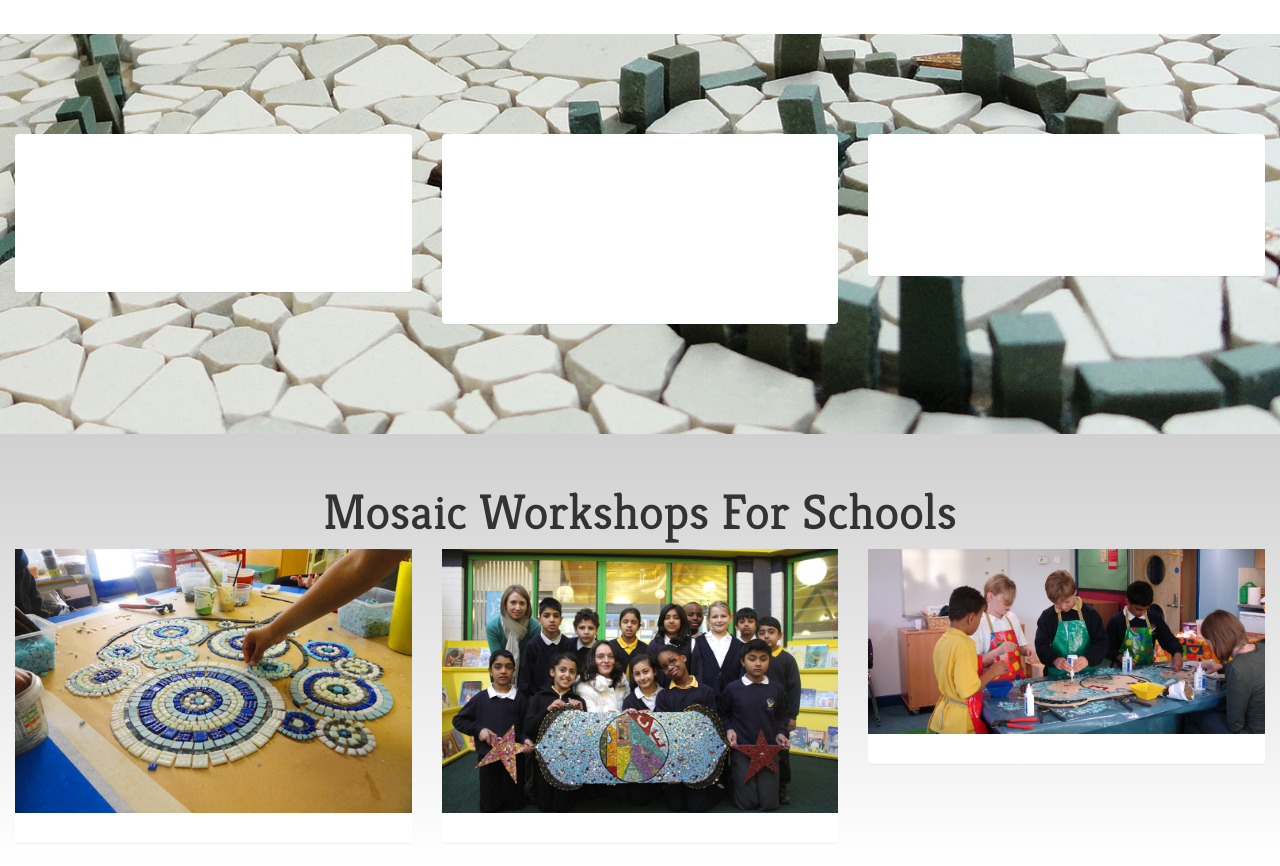
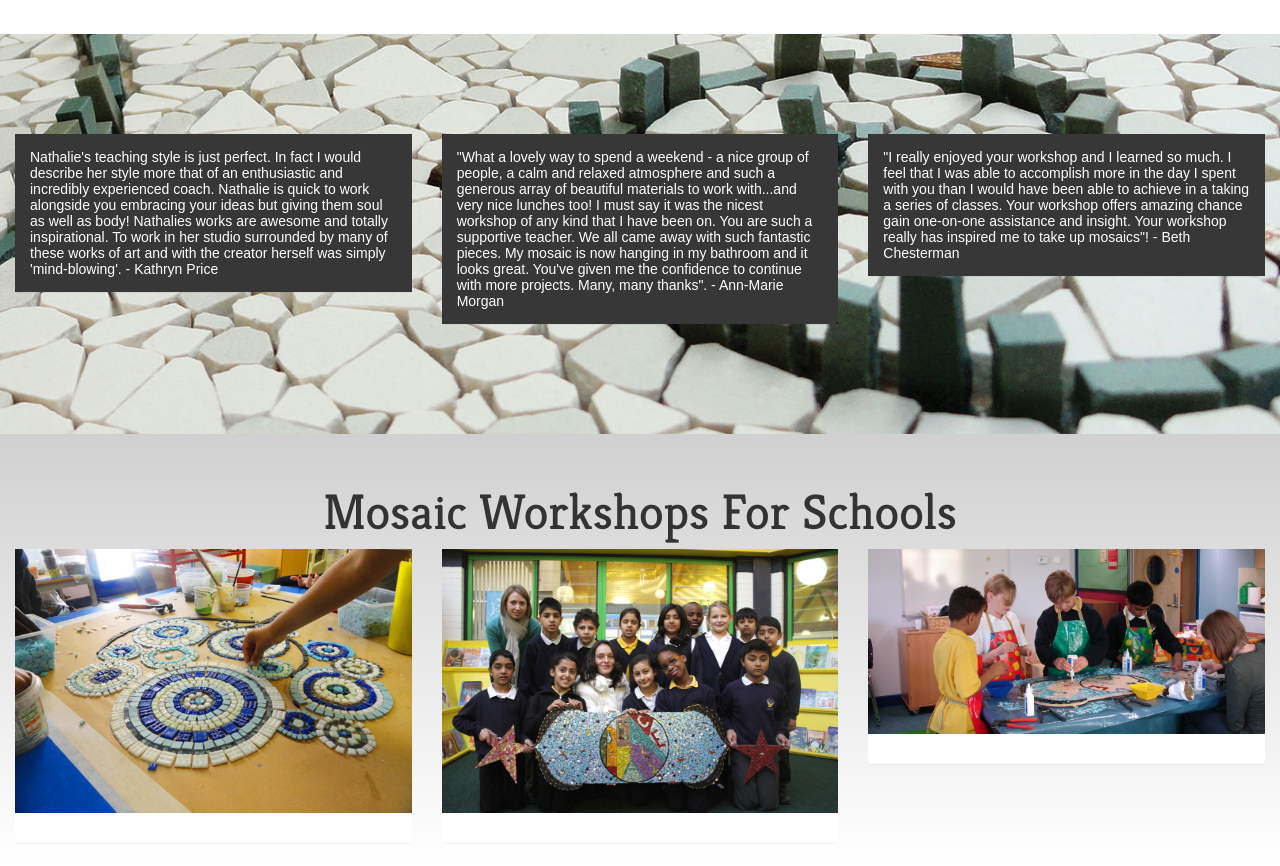
Before and after one commit to ArupSen/mosaic-worlds, a plain HTML site: page index.html in a window 1280 px wide. Shown: the part 2440-3306 px from the top of the page. Drawn offline with nearby package versions, Linux system fonts and the light colour scheme; some packages are replaced by stand-ins of ours; files whose address does not match are found by name.

Commit message:
removed tab indentation, added panel styles in section 4

```diff
--- a/css/styles.css
+++ b/css/styles.css
@@ -149,7 +149,9 @@ h1 {
 .panel {
   border-width:0;
 }
-
+#section4 .panel-body {
+  background: rgba(5,5,5,.8);
+}
 @media (max-width: 768px) {
   header {
     height: 95px;
```
Lines whose indentation alone changed are shown as unchanged.
